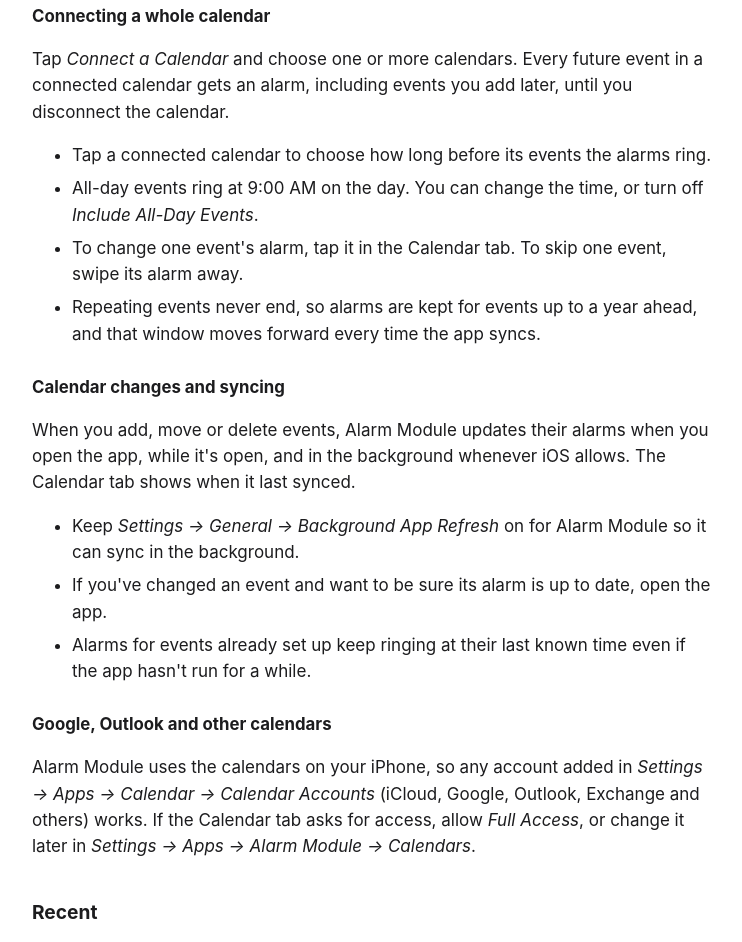
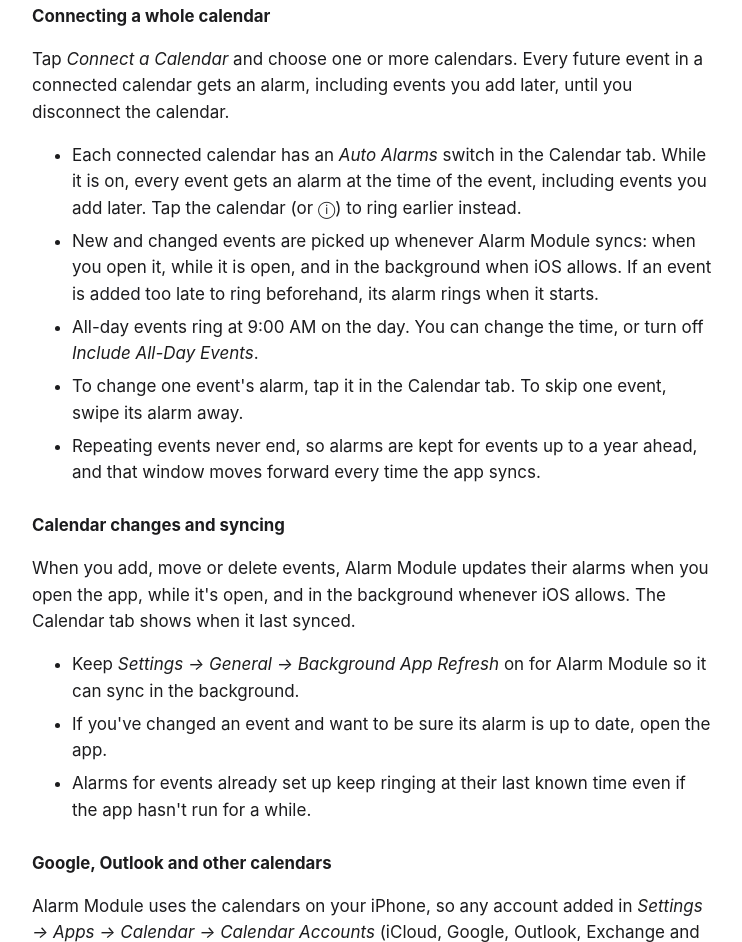
Before and after one commit to BytebleCode/AlarmModuleDocs, a plain HTML site: page support.html in a window 1280 px wide. Shown: the part 2137-3079 px from the top of the page, without its empty margins (268-1010 px from the left). Drawn offline with Linux system fonts and the light colour scheme.

Commit message:
Describe the Auto Alarms switch

```diff
--- a/support.html
+++ b/support.html
@@ -83,7 +83,8 @@ the event's own notes. If the event moves, the alarm moves with it.</p>
 <p>Tap <em>Connect a Calendar</em> and choose one or more calendars. Every future event in a connected calendar gets
 an alarm, including events you add later, until you disconnect the calendar.</p>
 <ul>
-  <li>Tap a connected calendar to choose how long before its events the alarms ring.</li>
+  <li>Each connected calendar has an <em>Auto Alarms</em> switch in the Calendar tab. While it is on, every event gets an alarm at the time of the event, including events you add later. Tap the calendar (or ⓘ) to ring earlier instead.</li>
+  <li>New and changed events are picked up whenever Alarm Module syncs: when you open it, while it is open, and in the background when iOS allows. If an event is added too late to ring beforehand, its alarm rings when it starts.</li>
   <li>All-day events ring at 9:00 AM on the day. You can change the time, or turn off <em>Include All-Day Events</em>.</li>
   <li>To change one event's alarm, tap it in the Calendar tab. To skip one event, swipe its alarm away.</li>
   <li>Repeating events never end, so alarms are kept for events up to a year ahead, and that window moves forward every time the app syncs.</li>
```
